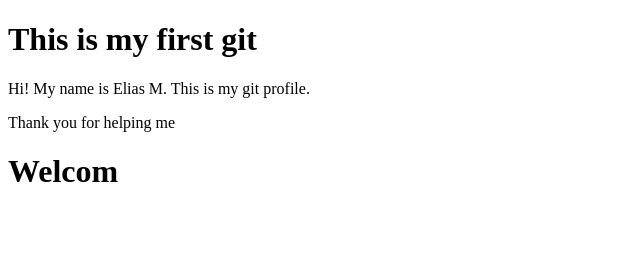
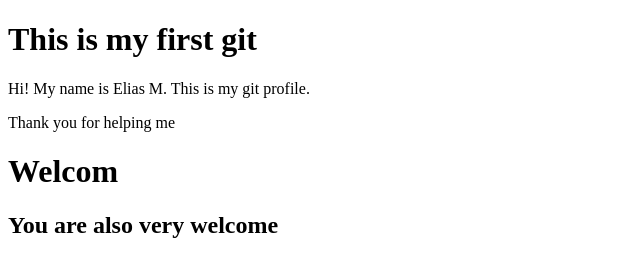
Before and after one commit to emurmu648/practice27.4.21, a plain HTML site: page index.html in a window 1280 px wide. Shown: the whole page, without its empty margins (0-640 px from the left). Drawn offline with Linux system fonts and the light colour scheme.

Commit message:
return welcome message added

```diff
--- a/index.html
+++ b/index.html
@@ -11,6 +11,8 @@
 
   <h1>Welcom</h1>
 
+<h2> You are also very welcome</h2>
+
 
 </body>
 
```
